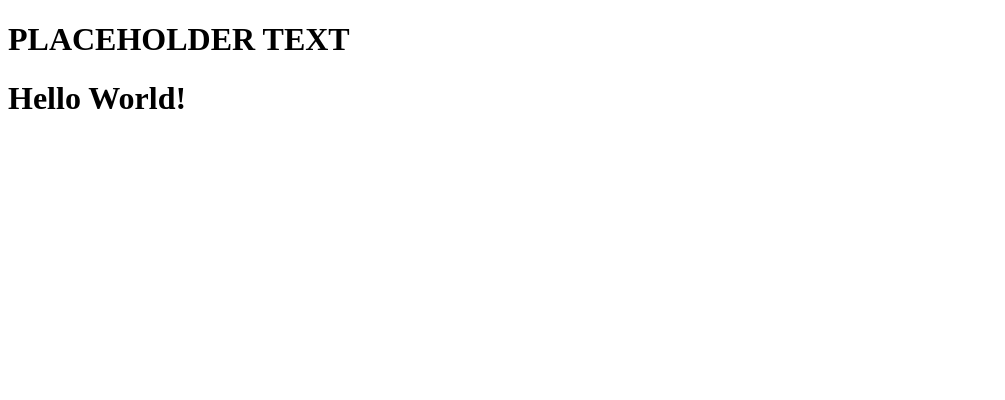
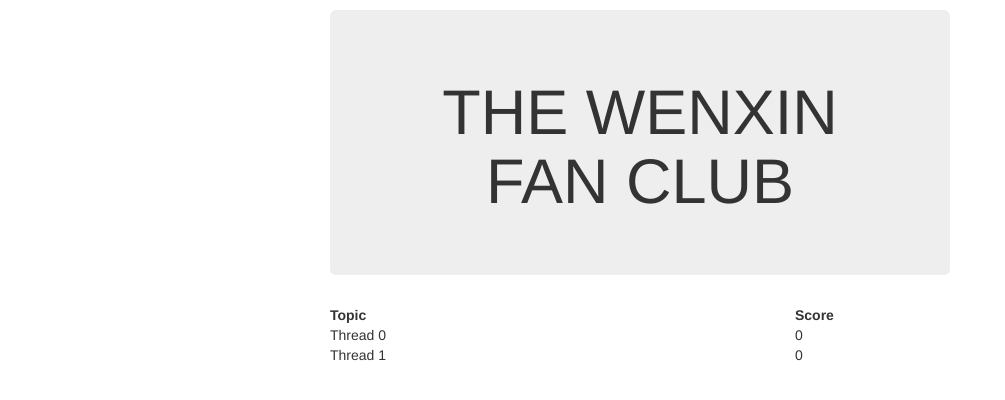
Before and after one commit to marvinchin/leddit, a Flask app: page / in a window 1280 px wide. Shown: the top 400 px of the page, without its empty margins (0-1005 px from the left). Run offline with Flask 2, Linux system fonts and the light colour scheme; some libraries are stand-ins or nearby versions.

Commit message:
added views for home, thread creation and thread viewing

```diff
--- a/app/data/manager.py
+++ b/app/data/manager.py
@@ -129,6 +129,13 @@ class ThreadManager:
                 self.insertion = node
 
     """
+    getThread returns the thread with input id
+    """
+    def getThread(self, threadId):
+        return self.threads[threadId]
+
+
+    """
     getThreads returns the list of threads of rank start(inclusive) to end(exclusive)
     ordered by rank
     """
@@ -138,8 +145,7 @@ class ThreadManager:
         currNode = self.head
         while (i < end and currNode is not None):
             if i >= start:
-                nextThread = self.threads[currNode.threadId]
-                result.append(nextThread)
+                result.append(self.getThread(currNode.threadId))
             i += 1
             currNode = currNode.nextNode
         return result
--- a/app/data/models_test.py
+++ b/app/data/models_test.py
@@ -98,6 +98,11 @@ class ThreadthreadManagerTest(unittest.TestCase):
             ids.append(t.id)
         self.assertEqual(ids, [0, 1, 2])
 
+    def testGetThread(self):
+        threadManager = manager.ThreadManager()
+        threadManager.newThread("Hello")
+        self.assertEqual(threadManager.getThread(0).topic, "Hello")
+
 
 
 if __name__ == "__main__":
--- a/app/home/views.py
+++ b/app/home/views.py
@@ -1,7 +1,10 @@
 from flask import render_template
 
 from . import home
+from .. import threadManager
 
 @home.route('/')
 def homepage():
-    return render_template('home/index.html', title="Title")
+    threads = threadManager.getThreads(0, 20)
+    print threads
+    return render_template('home/index.html', title="Title", threads=threads)
--- /dev/null
+++ b/app/static/css/custom.css
@@ -0,0 +1,5 @@
+.center {
+    margin: auto;
+    width: 50%;
+    padding: 10px;
+}
--- a/app/templates/base.html
+++ b/app/templates/base.html
@@ -1,11 +1,17 @@
 <!DOCTYPE html>
 <html lang="en">
 <head>
+  <link href = "https://maxcdn.bootstrapcdn.com/bootstrap/3.3.7/css/bootstrap.min.css" rel="stylesheet">
+  <link href = "{{ url_for('static', filename='css/custom.css') }}" rel="stylesheet">
   <title>Leddit! | {{ title }}</title>
 </head>
 <body>
-  <h1> PLACEHOLDER TEXT </h1>
-  {% block body %}
-  {% endblock %}
+  <div class = "container-fluid center">
+    <div class="jumbotron">
+      <h1 align = "center"> THE WENXIN FAN CLUB </h1>
+    </div>
+    {% block body %}
+    {% endblock %}
+  </div>
 </body>
 </html>
--- a/app/templates/home/index.html
+++ b/app/templates/home/index.html
@@ -1,5 +1,23 @@
 {% extends "base.html" %}
 {% block title %}Home{% endblock %}
 {% block body %}
-  <h1> Hello World! </h1>
+  {% if threads|length == 0 %}
+    <h2> No Threads Yet! </h2>
+  {% else %}
+  <table width="100%">
+    <thead>
+      <tr>
+        <th width="75%">Topic</th>
+        <th width="25%">Score</th>
+      </tr>
+    </thead>
+    <tbody>
+    {% for thread in threads %}
+      <tr>
+        <td>{{ thread.topic }}</td>
+        <td>{{ thread.score }}</td>
+      </tr>
+    {% endfor %}
+  </tbody>
+  {% endif %}
 {% endblock %}
--- /dev/null
+++ b/app/thread/__init__.py
@@ -0,0 +1,5 @@
+from flask import Blueprint
+
+thread = Blueprint('thread', __name__)
+
+from . import views
```
Also changed, not shown: app/__init__.py (+16 -0 lines), app/templates/thread/add.html (added, +8 -0 lines), app/templates/thread/thread.html (added, +9 -0 lines), app/thread/forms.py (added, +7 -0 lines), app/thread/views.py (added, +18 -0 lines), app/data/__init__.py (added).
